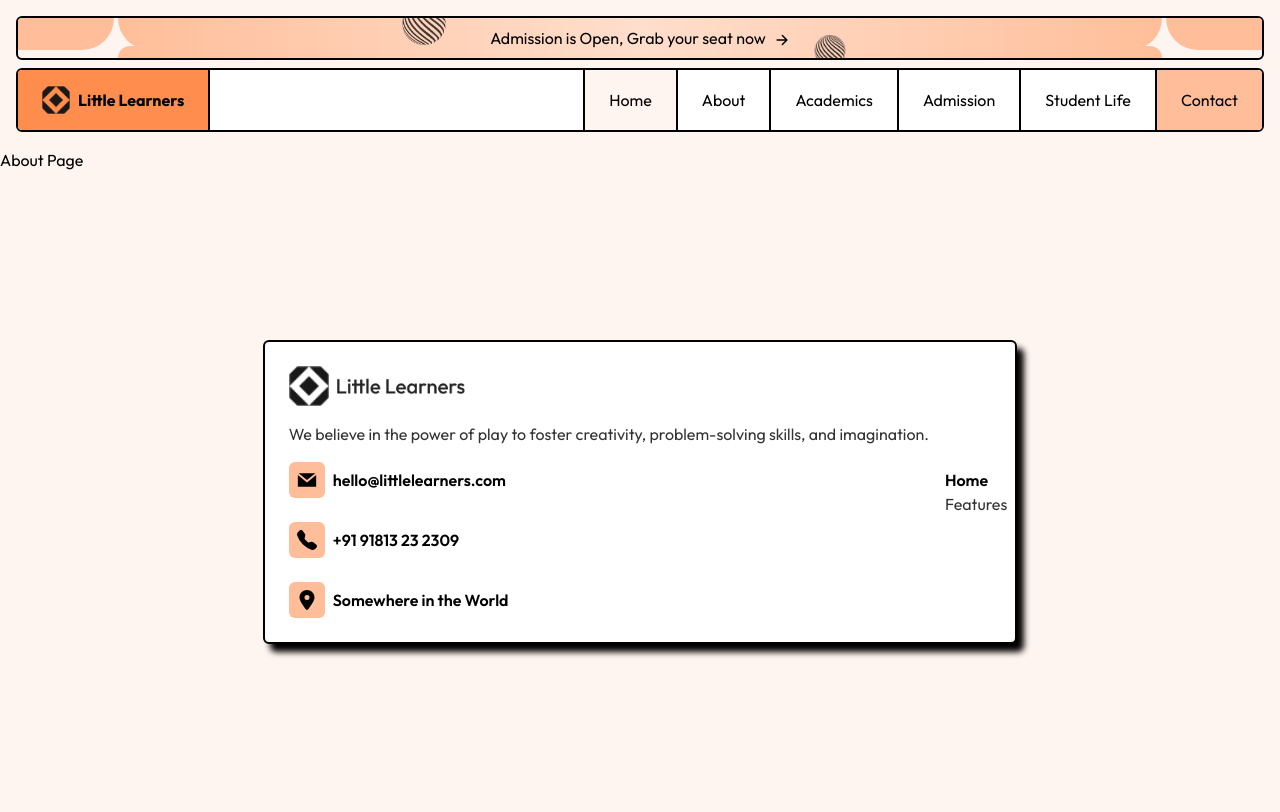
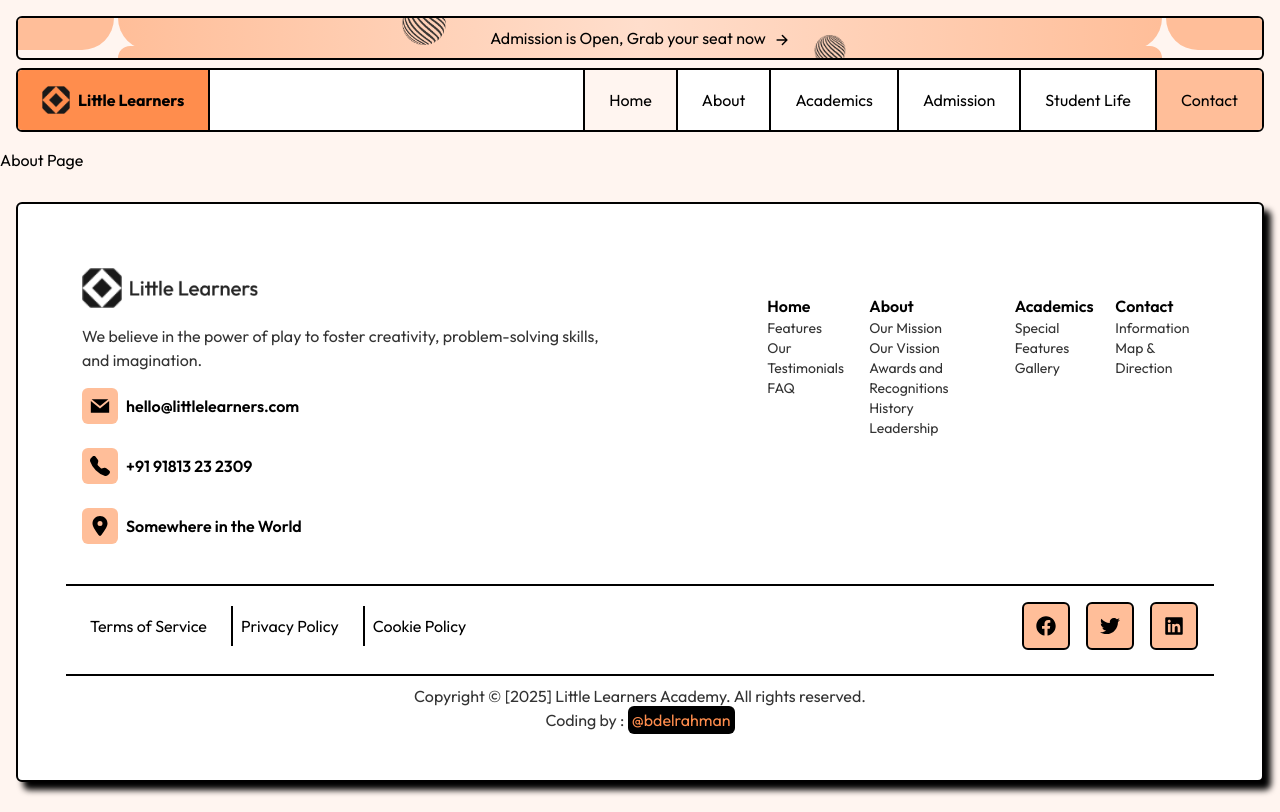
Before and after one commit to Abdelrahman0963/School-Education-Website, a React (Vite) app: page /about in a window 1280 px wide. Built offline with nearby package versions, Linux system fonts and the light colour scheme.

Commit message:
feat: enhance Footer and FooterNav components with social media links and improved layout

```diff
--- a/src/components/Footer.tsx
+++ b/src/components/Footer.tsx
@@ -2,6 +2,9 @@ import React from "react";
 import { GrMail } from "react-icons/gr";
 import { BsFillTelephoneFill } from "react-icons/bs";
 import { FaLocationDot } from "react-icons/fa6";
+import { FaFacebook, FaLinkedin, FaTwitter } from "react-icons/fa";
+import { NavLink } from "react-router-dom";
+
 
 const FooterNav = React.lazy(() => import("./FooterNav"))
 
@@ -23,16 +26,16 @@ const Footer: React.FC = () => {
         }
     ]
     return (
-        <footer className="md:!p-4 !p-2 w-full md:min-h-[calc(100vh-10rem)] flex  items-center justify-center ">
-            <div className="bg-white border-2 flex flex-col items-center justify-center border-black !p-2 rounded-md shadow-[7px_8px_6px_#000]">
-                <div className="flex md:flex-row flex-col items-center md:justify-between">
-                    <div className="flex flex-col md:items-start items-center gap-4 md:mr-20 !p-4">
+        <footer className="!p-4  w-full md:min-h-[calc(100vh-10rem)] flex  items-center justify-center ">
+            <div className="bg-white md:!p-12 !p-4 w-full border-2 flex flex-col items-start md:items-center  justify-center border-black  rounded-md shadow-[7px_8px_6px_#000]">
+                <div className="flex md:flex-row flex-col items-start md:items-center md:justify-between gap-8">
+                    <div className="flex flex-col md:items-start items-center gap-4 md:!mr-20 !p-4">
                         <nav className="flex items-center gap-2 md:mb-0 mb-4">
                             <img className="w-10" src="/public/logo/shape-14.png" alt="logo" />
                             <img className="w-32" src="/public/logo/Text Button.png" alt="Little Learners" />
                         </nav>
                         <p className="text-[#333] text-[1rem]">We believe in the power of play to foster creativity, problem-solving skills, and imagination.</p>
-                        <div className="flex flex-col items-start gap-6">
+                        <div className="flex flex-col items-start w-full gap-4 md:gap-6">
                             {contactData.map((item, index) => (
                                 <nav key={index} className="flex items-center gap-2">
                                     <span className="bg-[var(--tertiary-color)] !p-2 rounded-md flex items-center justify-center">
@@ -43,10 +46,24 @@ const Footer: React.FC = () => {
                             ))}
                         </div>
                     </div>
-                    <div className="flex flex-col md:flex-row items-center gap-4">
-                        <FooterNav />
-                    </div>
+                    <FooterNav />
                 </div>
+                <div className="w-full !p-4  border-t-2 border-black !mt-6 flex md:flex-row  md:items-center items-start md:justify-between gap-4 ">
+                    <nav className="flex md:flex-row flex-col md:items-center items-start gap-4 w-full">
+                        <p className="text-center text-[1rem] !p-2">Terms of Service</p>
+                        <p className="text-center text-[1rem] md:border-l-2 md:border-black !p-2">Privacy Policy</p>
+                        <p className="text-center text-[1rem] md:border-l-2 md:border-black !p-2">Cookie Policy</p>
+                    </nav>
+                    <nav className="flex flex-col  md:flex-row justify-end  md:items-start  gap-4 w-full">
+                        <span className="bg-[var(--tertiary-color)] hover:bg-[var(--secondary-color)] cursor-pointer !p-3 rounded-md flex items-center justify-center border-2 border-black"><FaFacebook size={20} /></span>
+                        <span className="bg-[var(--tertiary-color)] hover:bg-[var(--secondary-color)] cursor-pointer !p-3 rounded-md flex items-center justify-center border-2 border-black"><FaTwitter size={20} /></span>
+                        <span className="bg-[var(--tertiary-color)] hover:bg-[var(--secondary-color)] cursor-pointer !p-3 rounded-md flex items-center justify-center border-2 border-black"><FaLinkedin size={20} /></span>
+                    </nav>
+                </div>
+                <nav className="w-full border-t-2 border-black !mt-2">
+                    <p className="text-center text-[#333] text-[1rem] !mt-2">Copyright © [2025] Little Learners Academy. All rights reserved.</p>
+                    <p className="text-center text-[#333] text-[1rem]">Coding by : <NavLink className="text-[var(--secondary-color)] bg-black !p-1 rounded-md " to={'https://abdelrahman-psi.vercel.app'}>@bdelrahman</NavLink></p>
+                </nav>
             </div>
         </footer >
     )
--- a/src/components/FooterNav.tsx
+++ b/src/components/FooterNav.tsx
@@ -1,12 +1,109 @@
 import React from 'react'
+import { NavLink } from 'react-router-dom';
 
 const FooterNav = () => {
+    type HomeProps = {
+        text?: string;
+        link?: string;
+    }
+    type AboutProps = {
+        text?: string;
+        link?: string;
+    }
+    type AcademicsProps = {
+        text?: string;
+        link?: string;
+    }
+    type ContactProps = {
+        text?: string;
+        link?: string;
+    }
+    const homeData: HomeProps[] = [
+        {
+            text: "Features",
+            link: "/"
+        }, {
+            text: "Our Testimonials",
+            link: "/"
+        }, {
+            text: "FAQ",
+            link: "/"
+        }
+    ]
+    const aboutData: AboutProps[] = [
+        {
+            text: "Our Mission",
+            link: "/about"
+        }, {
+            text: "Our Vission",
+            link: "/about"
+        }, {
+            text: "Awards and Recognitions",
+            link: "/about"
+        }, {
+            text: "History",
+            link: "/about"
+        }, {
+            text: "Leadership",
+            link: "/Teachers"
+        }
+    ]
+    const academicsData: AcademicsProps[] = [
+        {
+            text: "Special Features",
+            link: "/academics"
+        }, {
+            text: "Gallery",
+            link: "/academics"
+        }
+    ]
+    const contactData: ContactProps[] = [
+        {
+            text: "Information",
+            link: "/contact"
+        }, {
+            text: "Map & Direction",
+            link: "/contact"
+        }
+    ]
     return (
-        <div className="about">
-            <p className=" font-semibold">Home</p>
-            <ul>
-                <li className="text-[#333]" >Features</li>
-            </ul>
+        <div className="flex flex-col md:flex-row md:items-start items-start gap-4 !mt-0 md:!-mt-20 !px-4">
+            <nav className="home">
+                <p className=" font-semibold text-[1rem]">Home</p>
+                {homeData.map((item, index) => (
+                    <ul key={index}>
+                        <NavLink to={item.link || "/"} >
+                            <li className="text-[#333] text-sm hover:underline cursor-pointer">{item.text}</li>
+                        </NavLink>
+                    </ul>))}
+            </nav>
+            <nav className="about">
+                <p className=" font-semibold text-[1rem]">About</p>
+                {aboutData.map((item, index) => (
+                    <ul key={index}>
+                        <NavLink to={item.link || "/"} >
+                            <li className="text-[#333] text-sm hover:underline cursor-pointer">{item.text}</li>
+                        </NavLink>
+                    </ul>))}
+            </nav>
+            <nav className="academics">
+                <p className=" font-semibold text-[1rem]">Academics</p>
+                {academicsData.map((item, index) => (
+                    <ul key={index}>
+                        <NavLink to={item.link || "/"} >
+                            <li className="text-[#333] text-sm hover:underline cursor-pointer">{item.text}</li>
+                        </NavLink>
+                    </ul>))}
+            </nav>
+            <nav className="contact">
+                <p className=" font-semibold text-[1rem]">Contact</p>
+                {contactData.map((item, index) => (
+                    <ul key={index}>
+                        <NavLink to={item.link || "/"} >
+                            <li className="text-[#333] text-sm hover:underline cursor-pointer">{item.text}</li>
+                        </NavLink>
+                    </ul>))}
+            </nav>
         </div>
     )
 }
--- a/src/components/homePage/Carousel.tsx
+++ b/src/components/homePage/Carousel.tsx
@@ -55,24 +55,24 @@ const Carousel: React.FC = () => {
             <div className="w-full max-w-6xl relative flex items-center">
                 <button
                     onClick={scrollPrev}
-                    className={"absolute md:top-1/2 left-0 z-40 cursor-pointer -translate-x-1/2 bg-white border border-black rounded-md !p-2 shadow-md hover:bg-gray-100" + (isMobile ? " bottom-0 left-[45%]" : "")}
+                    className={"absolute md:top-1/2 left-0 z-40 cursor-pointer -translate-x-1/2 bg-white border border-black rounded-md !p-2 shadow-md hover:bg-gray-100" + (isMobile ? " bottom-0 left-[44%]" : "")}
                     aria-label="Previous"
                 >
                     <IoIosArrowRoundBack size={28} />
                 </button>
                 <button
                     onClick={scrollNext}
-                    className={"absolute md:top-1/2 right-0 z-40 cursor-pointer translate-x-1/2 bg-white border border-black rounded-md !p-2 shadow-md hover:bg-gray-100" + (isMobile ? " bottom-0 right-[45%]" : "")}
+                    className={"absolute md:top-1/2 right-0 z-40 cursor-pointer translate-x-1/2 bg-white border border-black rounded-md !p-2 shadow-md hover:bg-gray-100" + (isMobile ? " bottom-0 right-[44%]" : "")}
                     aria-label="Next"
                 >
                     <IoIosArrowRoundForward size={28} />
                 </button>
                 <div className="w-full overflow-hidden !px-4 md:!p-16" ref={emblaRef}>
-                    <div className="flex gap-6 !px-4">
+                    <div className="flex gap-4 md:gap-8 !px-4">
                         {carouselItems.map((item, i) => (
                             <div
                                 key={i}
-                                className="flex-[0_0_100%] sm:flex-[0_0_50%] lg:flex-[0_0_33.333%] bg-white rounded-lg shadow-[5px_5px_0_#000] !p-6 flex flex-col items-center text-center"
+                                className="flex-[0_0_100%] sm:flex-[0_0_50%] lg:flex-[0_0_33.333%]  bg-white rounded-lg shadow-[5px_5px_0_#000] !p-6 flex flex-col items-center text-center"
                             >
                                 <div className="w-16 h-16 bg-[var(--primary-color)] border border-black rounded-full flex justify-center items-center !mb-3">
                                     {item.images || <FaUserTie size={30} />}
```
